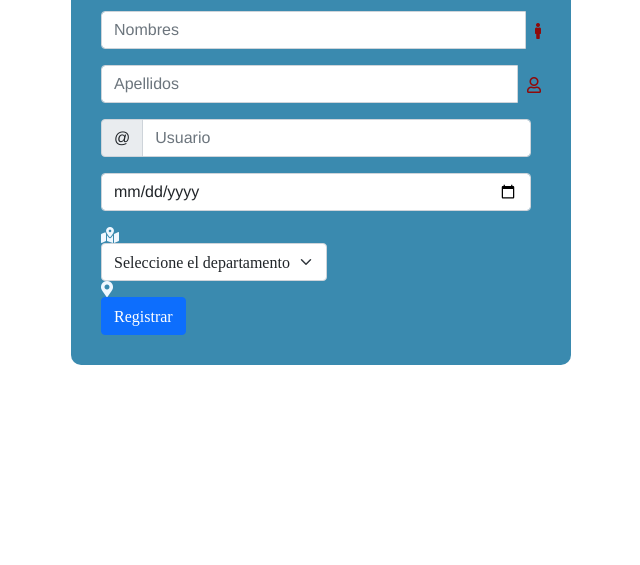
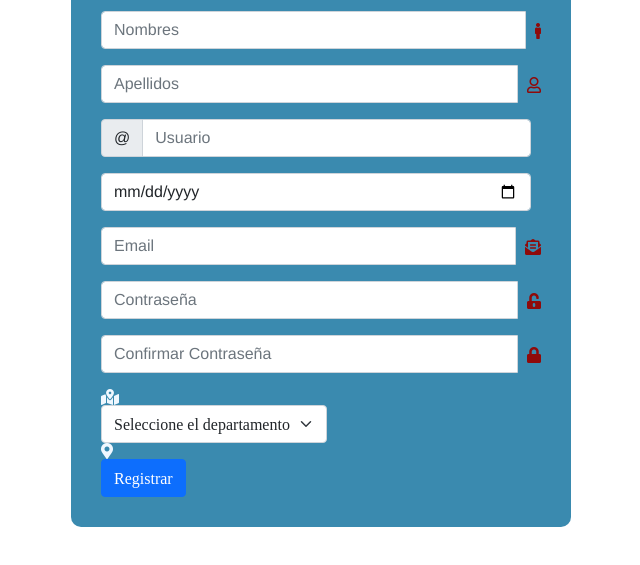
Before and after one commit to jhonuribe27/taller7_web, a plain HTML site: page index.html in a window 1280 px wide. Shown: the part 169-734 px from the top of the page, without its empty margins (319-959 px from the left). Drawn offline with nearby package versions, Linux system fonts and the light colour scheme.

Commit message:
commit index

```diff
--- a/index.html
+++ b/index.html
@@ -50,6 +50,21 @@
     <div class="input-group mb-3">
       <input type="date" class="form-control" placeholder="Fecha de nacimiento" aria-label="Username">
     </div>
+
+  <div class="input-group mb-3">
+    <input type="email" class="form-control" placeholder="Email" aria-label="Username">
+    <i class="fas fa-envelope-open-text"></i>
+  </div>
+
+  <div class="input-group mb-3">
+    <input type="password" class="form-control" placeholder="Contraseña" aria-label="Username">
+    <i class="fas fa-unlock-alt"></i>
+  </div>
+
+<div class="input-group mb-3">
+  <input type="password" class="form-control" placeholder="Confirmar Contraseña" aria-label="Username">
+  <i class="fas fa-lock"></i>
+</div>
 
 
 <form id="form"  class="fas fa-map-marked-alt">
@@ -135,6 +150,7 @@
   <button id="boton "type="submit" class="btn btn-primary" name="action">Registrar </button>
 </form>
 </div>
+</div>
 
   <script src="script.js"></script>
 </body>
```
